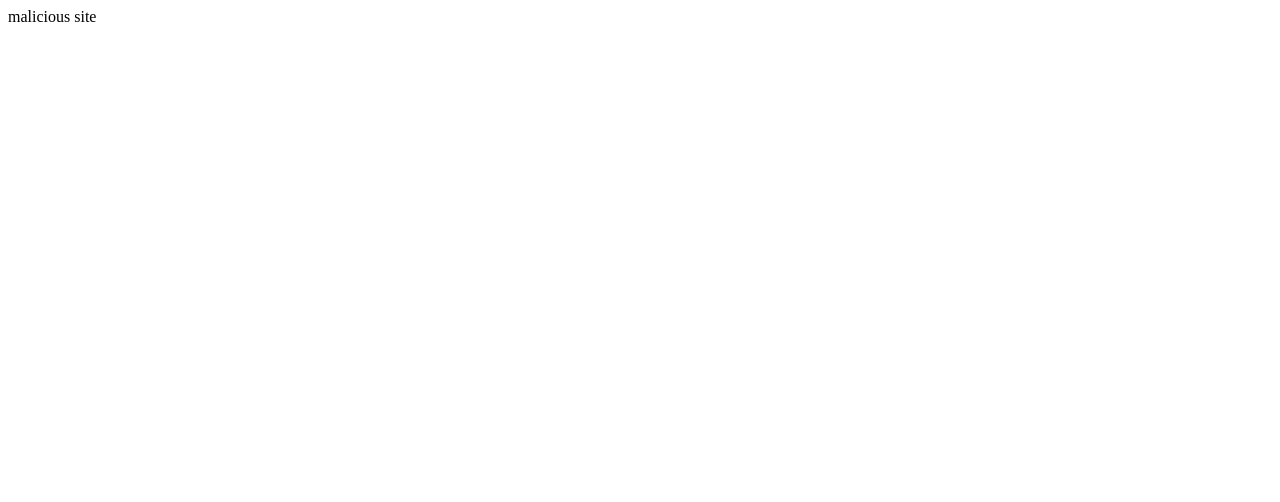
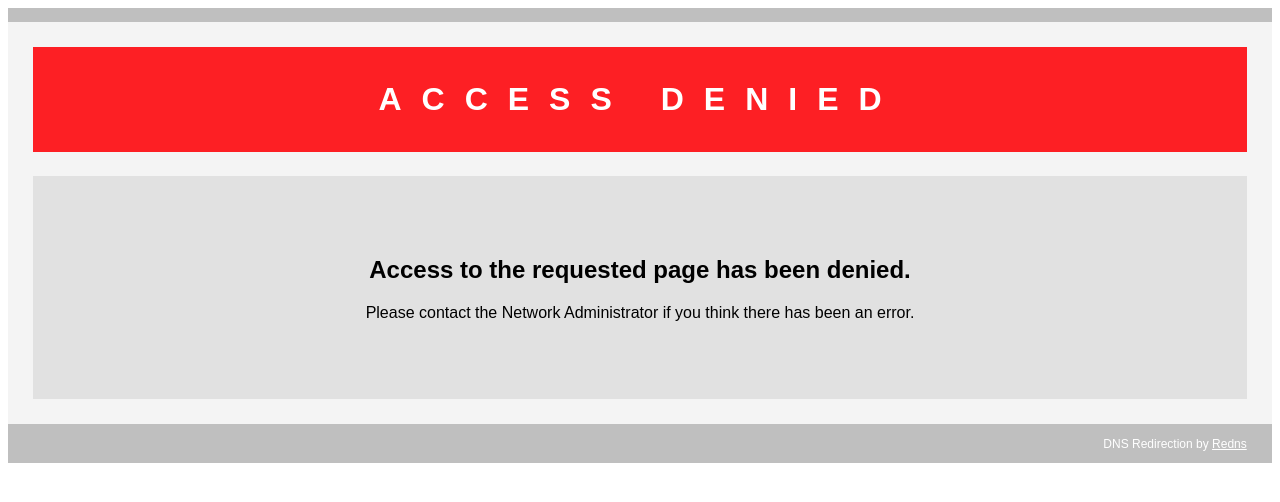
Before and after one commit to mfaltys/redns, a plain HTML site: page deps/static/index.html in a window 1280 px wide. Drawn offline with Linux system fonts and the light colour scheme.

Commit message:
Add new static redirect page

```diff
--- a/deps/static/index.html
+++ b/deps/static/index.html
@@ -1,5 +1,23 @@
 <html>
-  <body>
-    <p>malicious site</p>
-  </body>
+  <head>
+    <meta charset="UTF-8">
+    <title>SAVED U BR0</title>
+    <link rel="stylesheet" href="style.css">
+  </head>
+  <div class=header>
+  </div>
+  <div class=container>
+    <div class=innertop>
+      <h1>ACCESS DENIED</h1>
+    </div>
+    <div class=spacer>
+    </div>
+    <div class=innerbottom>
+      <h2>Access to the requested page has been denied.</h2>
+      <p>Please contact the Network Administrator if you think there has been an error.</p>
+    </div>
+  </div>
+  <div class=footer>
+    DNS Redirection by <a href="https://github.com/mfaltys/redns">Redns</a>
+  </div>
 </html>
--- /dev/null
+++ b/deps/static/style.css
@@ -0,0 +1,46 @@
+.container {
+  background-color: #F4F4F4;
+  padding-top: 2%;
+  padding-bottom: 2%;
+  padding-left: 2%;
+  padding-right: 2%;
+  font-family: Arial, Helvetica, sans-serif;
+}
+
+.innertop {
+  background-color: #FD1F24;
+  padding: 1%;
+  color: white;
+  text-align: center;
+  letter-spacing: 20px;
+}
+
+.innerbottom {
+  background-color: #E1E1E1;
+  padding: 5%;
+  text-align: center;
+}
+
+.header {
+  background-color: #BFBFBF;
+  height: 1.8%;
+}
+
+.footer {
+  background-color: #BFBFBF;
+  color: white;
+  font-size: 12px;
+  font-family: Arial, Helvetica, sans-serif;
+  text-align: right;
+  padding-right: 2%;
+  padding-top: 1%;
+  padding-bottom: 1%;
+}
+
+.footer a {
+  color: white;
+}
+
+.spacer {
+  padding: 1%;
+}
```
